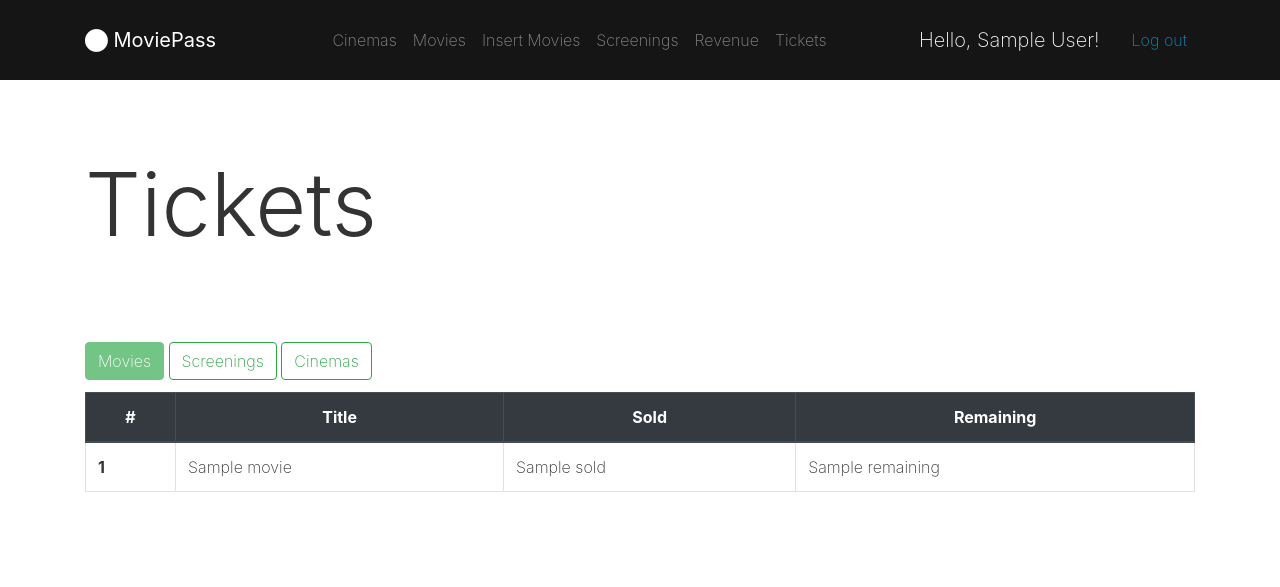
After one commit to juanvoirin/TPFINAL, a PHP site: template Views/adm-list-tickets-movies.php in a window 1280 px wide. The commit adds this page. Shown: the top 587 px of the page. Run offline with PHP 8.4, Linux system fonts and the light colour scheme; the visitor is signed in with stand-in values (Sample User, id 1); tables that the repository leaves empty hold one stand-in row (values such as "Sample post"); the template is opened without the code that fills it: most values are stand-ins (such as "Sample title", 1, 10 or a date in 2020); some libraries are stand-ins or nearby versions.

Commit message:
Various updates

```diff
--- a/DAO/MovieDAO.php
+++ b/DAO/MovieDAO.php
@@ -45,7 +45,9 @@
         {
             $query = "CALL Movies_GetMoviesWithScreenings(?)";
 
-            $parameters["dateNow"] = date("Y-m-d");
+            $date = date("Y-m-d");
+
+            $parameters["dateNow"] = $date;
 
             $this->connection = Connection::GetInstance();
 
@@ -78,6 +80,8 @@
             $query = "CALL Movies_GetMoviesWithScreeningsByDate(?)";
 
             $parameters["date"] = $date;
+
+            echo $date;
 
             $this->connection = Connection::GetInstance();
 
--- /dev/null
+++ b/Views/adm-list-tickets-movies.php
@@ -0,0 +1,64 @@
+<?php
+  include_once('header.php');
+  include_once('nav-user.php');
+?>
+
+<?php if(isset($message) && str_word_count($message) > 0){ ?>
+  <div class="alert alert-warning text-center" role="alert" style="margin-bottom: 0;">
+      <strong><?php echo $message; ?></strong>
+  </div>
+<?php } ?>
+<div class="mt-5">
+  <div class="container">
+    <div class="row">
+      <div class="col-md-12">
+        <h1 class="display-2">Tickets</h1>
+      </div>
+    </div>
+  </div>
+</div>
+<div class="py-5">
+  <div class="container">
+    <div class="mb-2">
+      <?php if(isset($_SESSION["type"]) && $_SESSION["type"] == "administrator") { ?>
+          <a href="<?php echo FRONT_ROOT."Ticket/showListViewMoviesByOwner";?>" class="btn btn-success disabled">Movies</a>
+          <a href="<?php echo FRONT_ROOT."Ticket/showListViewScreeningsByOwner";?>" class="btn btn-outline-success">Screenings</a>
+          <a href="<?php echo FRONT_ROOT."Ticket/showListViewCinemasByOwner";?>" class="btn btn-outline-success">Cinemas</a>
+      <?php } ?>
+    </div>
+    <div class="row">
+      <div class="col-md-12">
+        <div class="table-responsive">
+          <table class="table table-bordered ">
+            <thead class="thead-dark">
+              <tr>
+                <th style="text-align: center">#</th>
+                <th style="text-align: center">Title</th>
+                <th style="text-align: center">Sold</th>
+                <th style="text-align: center">Remaining</th>
+              </tr>
+            </thead>
+            <tbody>
+              <?php
+              $count = 0;
+              foreach($list as $row) {
+                $count++;
+              ?>
+              <tr>
+                <th style="vertical-align: middle"><?php echo $count; ?></th>
+                <td style="vertical-align: middle"><?php echo $row["movie"]->getTitle(); ?></td>
+                <td style="vertical-align: middle"><?php echo $row["sold"]; ?></td>
+                <td style="vertical-align: middle"><?php echo $row["remaining"]; ?></td>
+              </tr>
+              <?php } ?>
+            </tbody>
+          </table>
+        </div>
+      </div>
+    </div>
+  </div>
+</div>
+
+<script src="https://code.jquery.com/jquery-3.3.1.slim.min.js" integrity="sha384-q8i/X+965DzO0rT7abK41JStQIAqVgRVzpbzo5smXKp4YfRvH+8abtTE1Pi6jizo" crossorigin="anonymous"></script>
+<script src="https://cdnjs.cloudflare.com/ajax/libs/popper.js/1.14.6/umd/popper.min.js" integrity="sha384-wHAiFfRlMFy6i5SRaxvfOCifBUQy1xHdJ/yoi7FRNXMRBu5WHdZYu1hA6ZOblgut" crossorigin="anonymous"></script>
+<script src="https://stackpath.bootstrapcdn.com/bootstrap/4.3.1/js/bootstrap.min.js" integrity="sha384-JjSmVgyd0p3pXB1rRibZUAYoIIy6OrQ6VrjIEaFf/nJGzIxFDsf4x0xIM+B07jRM" crossorigin="anonymous"></script>
--- a/Views/nav-user.php
+++ b/Views/nav-user.php
@@ -17,10 +17,11 @@
         <li class="nav-item"> <a class="nav-link" href="<?php echo  FRONT_ROOT."Movie/showListView";?>">Movies</a> </li>
         <?php if ($_SESSION["type"] == "administrator") { ?>
           <li class="nav-item"> <a class="nav-link" href="<?php echo  FRONT_ROOT."Movie/showAddView";?>">Insert Movies</a> </li>
+          <li class="nav-item"> <a class="nav-link" href="<?php echo  FRONT_ROOT."Screening/showListViewOwner";?>">Screenings</a> </li>
+          <li class="nav-item"> <a class="nav-link" href="<?php echo  FRONT_ROOT."Purchase/showRevenueView";?>">Revenue</a> </li>
+          <li class="nav-item"> <a class="nav-link" href="<?php echo  FRONT_ROOT."Ticket/showListViewMoviesByOwner"; ?>">Tickets</a> </li>
+        <?php } else { ?>
           <li class="nav-item"> <a class="nav-link" href="<?php echo  FRONT_ROOT."Screening/showListView";?>">Screenings</a> </li>
-          <!--<li class="nav-item"> <a class="nav-link" href="<?php //echo  /*FRONT_ROOT."Purchase/showRevenueView";*/ FRONT_ROOT."Movie/showListView";?>">Revenue</a> </li>-->
-        <?php } else { ?>
-          <li class="nav-item"> <a class="nav-link" href="<?php echo  /*FRONT_ROOT."Purchase/showListView";*/ FRONT_ROOT."Screening/showListView";?>">Screenings</a> </li>
           <li class="nav-item"> <a class="nav-link" href="<?php echo  FRONT_ROOT."Ticket/showListViewByUser"; ?>">Tickets</a> </li>
         <?php } ?>
       </ul>
```
Also changed, not shown: Controllers/ScreeningController.php (+25 -0 lines), Controllers/TicketController.php (+30 -0 lines), DAO/ScreeningDAO.php (+46 -4 lines), Schema/Moviepass.sql (+30 -29 lines), Controllers/UserController.php (line endings or trailing spaces).
